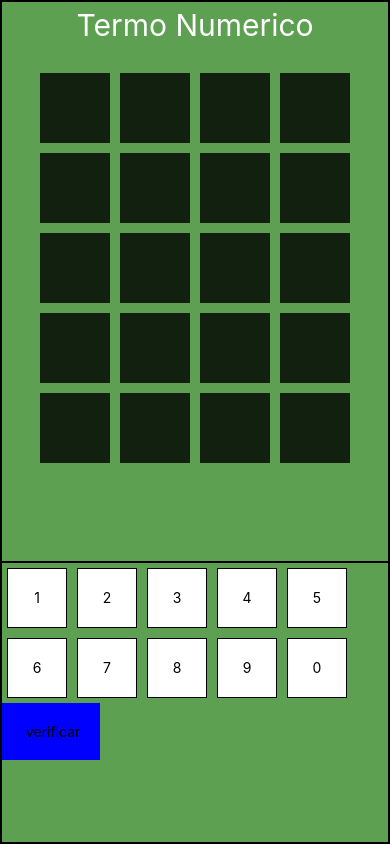
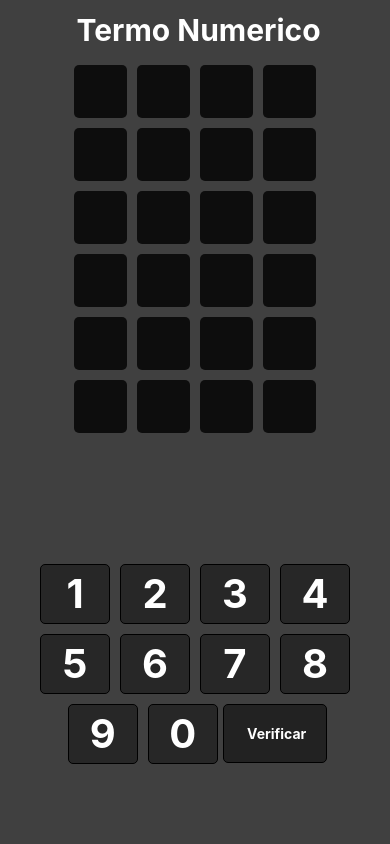
Before and after one commit to Fabiano20077/TermoNumerico, a React Native app: screen /Home in a window 390 px wide. Built offline with nearby package versions, Linux system fonts and the light colour scheme.

Commit message:
jogagabilidade do termo feita

```diff
--- a/src/pagina/home/index.js
+++ b/src/pagina/home/index.js
@@ -1,23 +1,36 @@
 import { StatusBar } from 'expo-status-bar';
-import { View, Text, Pressable, FlatList } from 'react-native-web';
+import { View, Text, Pressable, FlatList, Modal } from 'react-native';
 import styles from './style';
 import { useEffect, useState } from 'react';
 
 export default function App() {
 
-    const [nume, setNum] = useState([0, 0, 0, 0]);
+    //numero aleatorio
+
+    const [nume, setNum] = useState([]);
 
     useEffect(() => {
-        const novosNumeros = Array.from({ length: 4 }, () => Math.floor(Math.random() * 4));
+        sortea()
+    }, [])
+
+    const sortea = () => {
+        const novosNumeros = Array.from({ length: 4 }, () => Math.floor(Math.random() * 9) + 1);
         setNum(novosNumeros)
-    }, [])
+        setmodal(false);
+        setIndex(0);
+        setContador(0);
+        setLista(Array(6).fill(null).map(() => Array(4).fill('')));
+        setCores(Array(6).fill(null).map(() => Array(4).fill('rgba(0,0,0,.8)')));
+    }
 
     console.log(nume)
     const [cores, setCores] = useState(
-        Array(5).fill(null).map(() => Array(4).fill('rgba(0,0,0,.8)'))
+        Array(6).fill(null).map(() => Array(4).fill('rgba(0,0,0,.8)'))
     );
-    const [c, setC] = useState(0);
-    const [l, setL] = useState(0);
+
+    //posição
+    const [c, setC] = useState();
+    const [l, setL] = useState();
     const [index, setIndex] = useState(0);
 
     const [Lista, setLista] = useState([
@@ -25,20 +38,31 @@ export default function App() {
         [``, '', '', ''],
         [``, '', '', ''],
         [``, '', '', ''],
+        [``, '', '', ''],
         [``, '', '', '']
     ]);
 
+    // modal
+    const [modal, setmodal] = useState(false);
+    const [tM, setTM] = useState('você perdeu');
+    const [tM2, setTM2] = useState('tentativa');
+    const [contador, setContador] = useState(0);
 
     const addLista = (num) => {
 
         setLista(pre => {
             const copia = pre.map(row => [...row]);
-            copia[l][c] = num;
+            copia[index][c] = num;
             return copia
         })
     }
 
     const verificar = () => {
+
+        /*  if (Lista[index].includes('')) {
+             alert('erraddooo')
+             return false
+         } */
 
         setCores(prev => {
 
@@ -46,56 +70,74 @@ export default function App() {
 
             for (var i = 0; i <= 3; i++) {
                 if (Lista[index][i] == nume[i]) {
-                    console.log(`voce acertou a posicao ${i} ${index}`)
+
                     copia[index][i] = 'green';
-                    copia[index][i] = 'green';
+
                 } else if (nume.includes(Lista[index][i])) {
-                    console.log(` posicao errada ${i} ${index}`)
+
                     copia[index][i] = 'orange';
+
                 } else {
-                    console.log(` errado ${i} ${index} `)
+
                     copia[index][i] = 'rgba(0,0,0,.8)';
                 }
             }
-            return copia;
 
-        })
+
+            if (copia.flat().filter(x => x == 'green').length >= 4) {
+                setTM('voce venceu'),
+                setTM2('vitoria')
+                    setmodal(true)
+            } else {
 
                 const novoIndex = index + 1;
+                setIndex(novoIndex);
 
-        setIndex(novoIndex);
-        console.log(index)
+                setContador(contador + 1)
+
+                if (contador >= 5) {
+                    setmodal(true)
                 }
-    console.log(l)
-    console.log(c)
+            }
+
+
+            return copia;
+        });
+
+
+    }
+
+
+    const reiniciar = () => {
+        sortea()
+    }
     return (
         <View style={styles.container}>
+            <StatusBar style="auto" />
             <View style={styles.Campo}>
-                <View style={styles.tela}>
+                <View style={styles.containerTitulo}>
+                    <Text style={styles.Titulo}> Termo Numerico</Text>
+                </View>
+
                 <View style={styles.numero}>
 
-                        <View>
-                            <Text style={styles.Titulo}>Termo Numerico</Text>
-                        </View>
-                        <View>
 
 
                     <FlatList
                         data={Lista}
                         keyExtractor={(_, index) => index.toString()}
-                                contentContainerStyle={{ padding: 20 }}
                         renderItem={({ item, index: indexItem }) => (
 
                             <View style={styles.flat}>
 
 
-                                        <View style={[styles.containeNumero,{ backgroundColor: cores[indexItem][0]}]} >
+                                <View style={[styles.containeNumero, { backgroundColor: cores[indexItem][0] }]} >
                                     <Pressable onPress={() => { setC(0); setL(indexItem); }}>
                                         <Text style={styles.texto}> {item[0]}  </Text>
                                     </Pressable>
                                 </View>
 
-                                        <View style={[styles.containeNumero, { backgroundColor: cores[indexItem][1]} ]} >
+                                <View style={[styles.containeNumero, { backgroundColor: cores[indexItem][1] }]} >
                                     <Pressable onPress={() => { setC(1); setL(index) }} >
                                         <Text style={styles.texto}> {item[1]}  </Text>
                                     </Pressable>
@@ -114,12 +156,13 @@ export default function App() {
                                     </Pressable>
                                 </View>
 
+
                             </View>
 
                         )}
                     />
 
-                        </View>
+
                 </View>
 
                 <View style={styles.containerInput}>
@@ -165,21 +208,49 @@ export default function App() {
                         </Pressable> */}
 
                     {[1, 2, 3, 4, 5, 6, 7, 8, 9, 0].map((n) => (
-                            <Pressable key={n} style={styles.input} onPress={() => addLista(n)}>
-                                <Text> {n} </Text>
+                        <Pressable key={n} style={[styles.input]} onPress={() => addLista(n)}>
+                            <Text style={styles.texto2}> {n} </Text>
                         </Pressable>
+
                     ))}
-                        <View>
 
                     <Pressable style={styles.botao} onPress={() => verificar()}>
-                                <Text> verificar</Text>
+                        <Text style={styles.veri}> Verificar</Text>
+                    </Pressable>
+
+                </View>
+
+            </View>
+
+            <Modal transparent={true} visible={modal}>
+
+                <View style={styles.containerModal}>
+                    <View style={styles.containerTituloModal}>
+
+                        <Text style={styles.TituloModal}> {tM}</Text>
+
+                    </View>
+                    <View style={styles.textoModal}>
+
+                        <View style={styles.containerTexto}>
+
+                            <Text style={styles.texto3}> parabens </Text>
+                            <Text style={styles.texto3} > pela </Text>
+                            <Text style={styles.texto3}> {tM2} </Text>
+                        </View>
+
+                        <Pressable style={styles.botaoModal} onPress={() => reiniciar()}>
+                            <Text> opa </Text>
                         </Pressable>
 
                     </View>
                 </View>
+
+            </Modal>
+
         </View>
-            </View>
-            <StatusBar style="auto" />
-        </View>
+
+
+
     );
 }
--- a/src/pagina/home/style.js
+++ b/src/pagina/home/style.js
@@ -4,81 +4,147 @@ export default StyleSheet.create({
   container: {
     flex: 1,
     backgroundColor: '#323232',
-
   },
 
   Campo: {
     flex: 1,
-    backgroundColor: '#5da051ff',
+    backgroundColor: '#404040ff',
   },
 
-  tela: {
-    flex: 1,
-    borderWidth: 1
+
+  containerTitulo: {
+    alignItems: 'center',
+    justifyContent: 'center',
+    height: 60,
+
   },
 
   numero: {
-    flex: 1,
-    borderWidth: 1,
+    flex: .7,
     alignItems: 'center',
 
   },
 
+
   Titulo: {
     padding: 5,
     fontSize: 30,
-    color: 'white'
+    color: 'white',
+    fontWeight: 'bold'
   },
 
   flat: {
-    flexDirection: 'row'
+    flexDirection: 'row',
   },
 
   containeNumero: {
     margin: 5,
-    height: 70,
-    width: 70,
-    backgroundColor: 'rgba(0,0,0,.8)',
+    height: 53,
+    width: 53,
+    backgroundColor: '#222',
     alignItems: 'center',
     justifyContent: 'center',
-
+    borderRadius: 5
   },
 
   texto: {
     color: 'white',
-    fontSize: 40
+    fontSize: 40,
+    fontFamily: 'Mitr',
+    fontWeight: 'bold'
   },
 
   containerInput: {
-    flex: 0.5,
-    borderWidth: 1,
+    flex: .4,
     flexDirection: 'row',
-    flexWrap: 'wrap'
+    flexWrap: 'wrap',
+    alignItems: 'center',
+    justifyContent: 'center',
   },
 
 
   input: {
     margin: 5,
     height: 60,
-    width: 60,
-    backgroundColor: 'white',
+    width: 70,
+    backgroundColor: 'rgba(0,0,0,.4)',
     borderWidth: 1,
     fontSize: 30,
     alignItems: 'center',
+    justifyContent: 'center',
+    borderRadius: 5
+  },
 
-    justifyContent: 'center',
+  texto2: {
+    fontSize: 40,
+    color: 'white',
+    fontWeight: 'bold'
   },
 
   botao: {
     padding: 20,
     alignItems: 'center',
     justifyContent: 'center',
-    backgroundColor: 'blue',
+    backgroundColor: '#222',
+    borderWidth: 1,
+    borderRadius: 5
   },
 
   veri: {
     color: 'white',
+    fontWeight: 'bold',
+
+  },
+
+
+  // modal
+
+  containerModal: {
+    flex: 1,
+    backgroundColor: '#404040ff',
+  },
+
+  containerTituloModal: {
+    flex: .5,
+    alignItems: 'center',
+    justifyContent: 'center',
+
+    borderWidth: 1
+  },
+
+  TituloModal: {
     fontSize: 60,
-  }
+    color: 'white'
+  },
+
+  containerTexto: {
+    padding: 20,
+    borderWidth: 1,
+    textAlign: 'center'
+  },
+
+  textoModal: {
+    flex: 1,
+    borderWidth: 1,
+    alignItems: 'center',
+    justifyContent: 'center'
+  },
+
+
+  texto3: {
+    fontSize: 40,
+    fontWeight: 'bold',
+    color: 'white'
+  },
+
+  botaoModal: {
+    padding: 20,
+    backgroundColor: 'rgba(0,0,0,.4)',
+    borderWidth: 1
+  },
+
+
+
+
 
 });
```
Also changed, not shown: src/pagina/inicio/index.js (added, +18 -0 lines), src/pagina/inicio/style.js (added, +9 -0 lines). Lines whose indentation alone changed are shown as unchanged.
